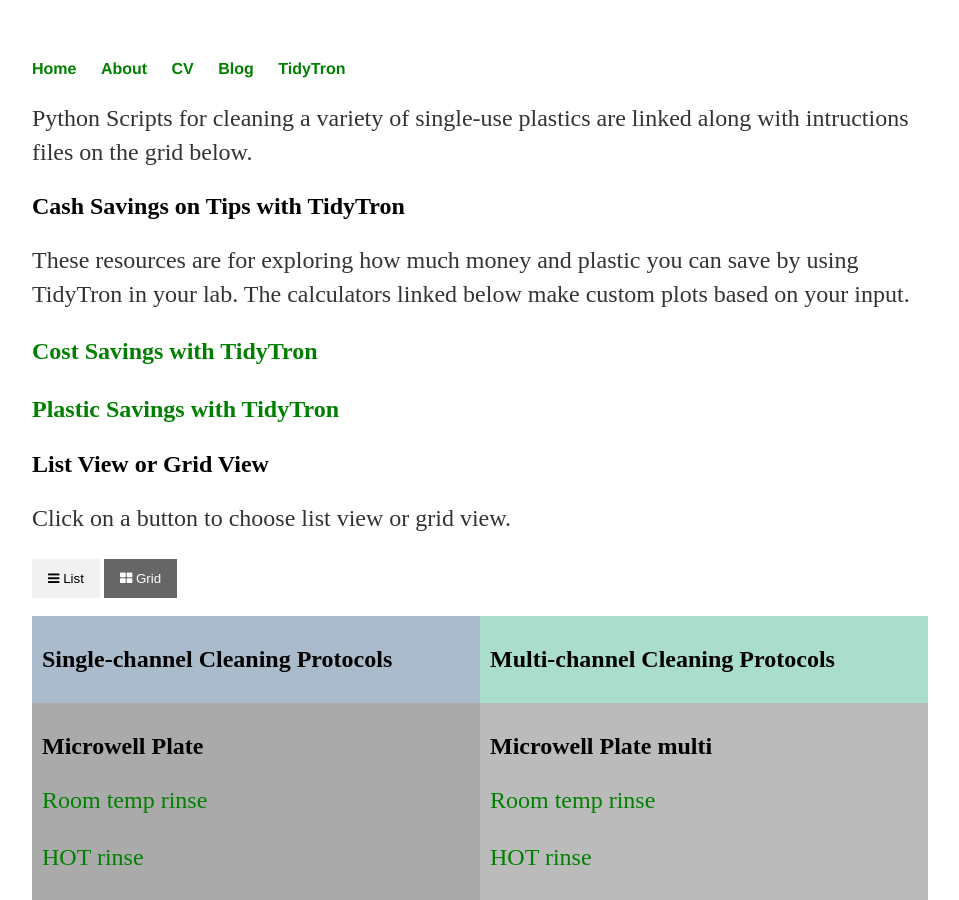
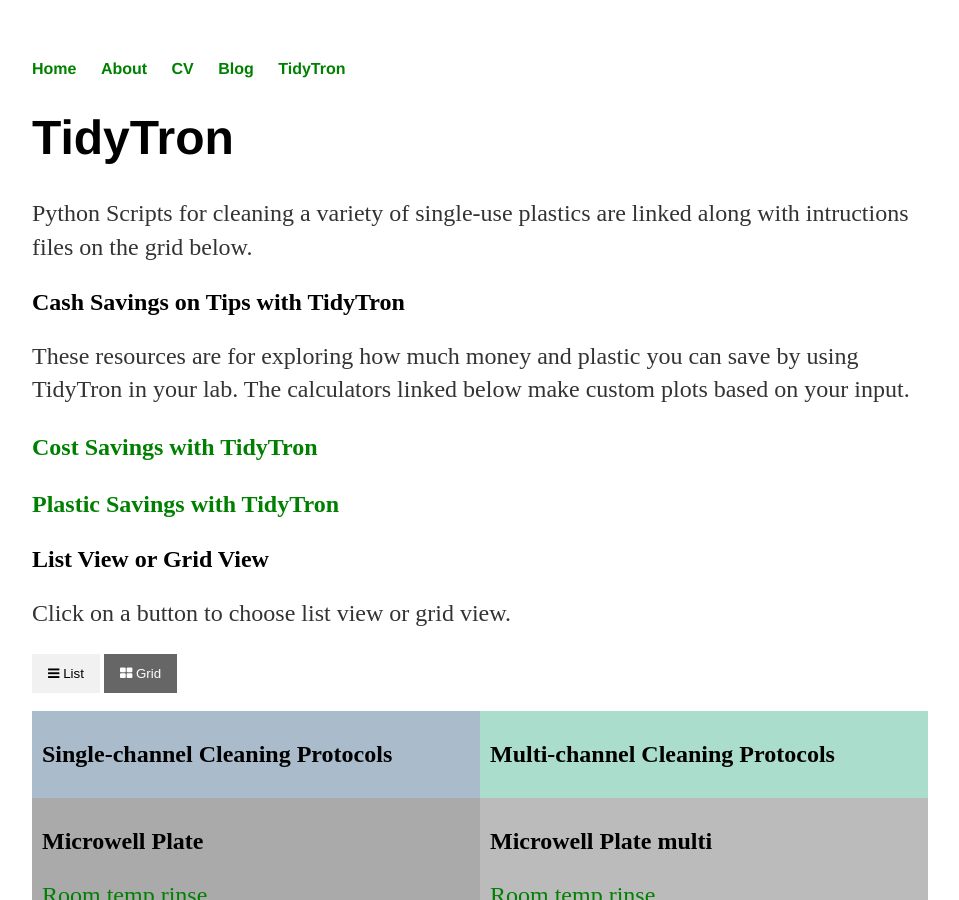
Before and after one commit to jbryantvt/jbryantvt.github.io, a Jekyll site: the page built from TidyTron/index.html, in a window 1280 px wide and 900 px high. Shown: the whole window, without its empty margins (160-1119 px from the left). Built offline with Jekyll 4.4.1, drawn with Linux system fonts in a browser that asks for light colours.

Commit message:
Update index.html

```diff
--- a/TidyTron/index.html
+++ b/TidyTron/index.html
@@ -7,7 +7,7 @@
 <html>
 
 <head>
-    <title>TidyTron</title>
+    <h1>TidyTron</h1>
     <p>
      Python Scripts for cleaning a variety of single-use plastics are linked along with intructions files on the grid below.
     </p>
```
